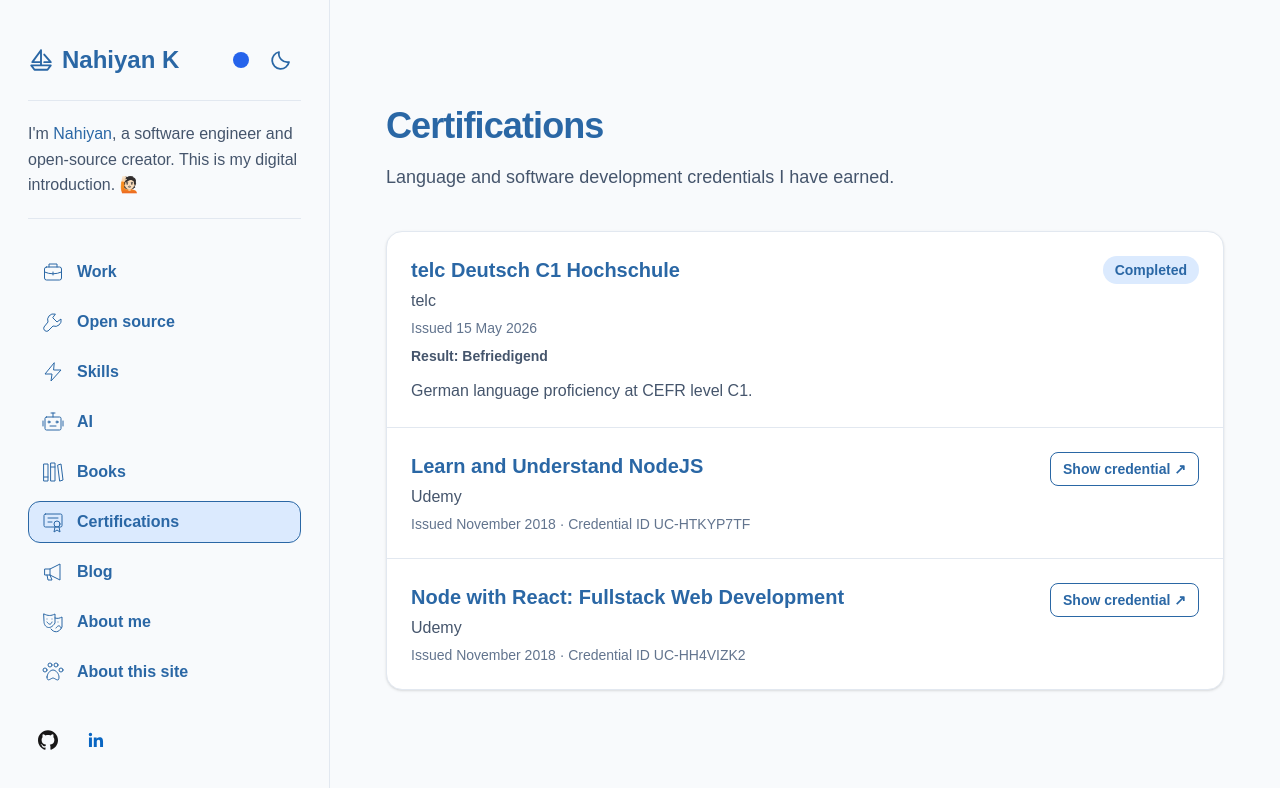
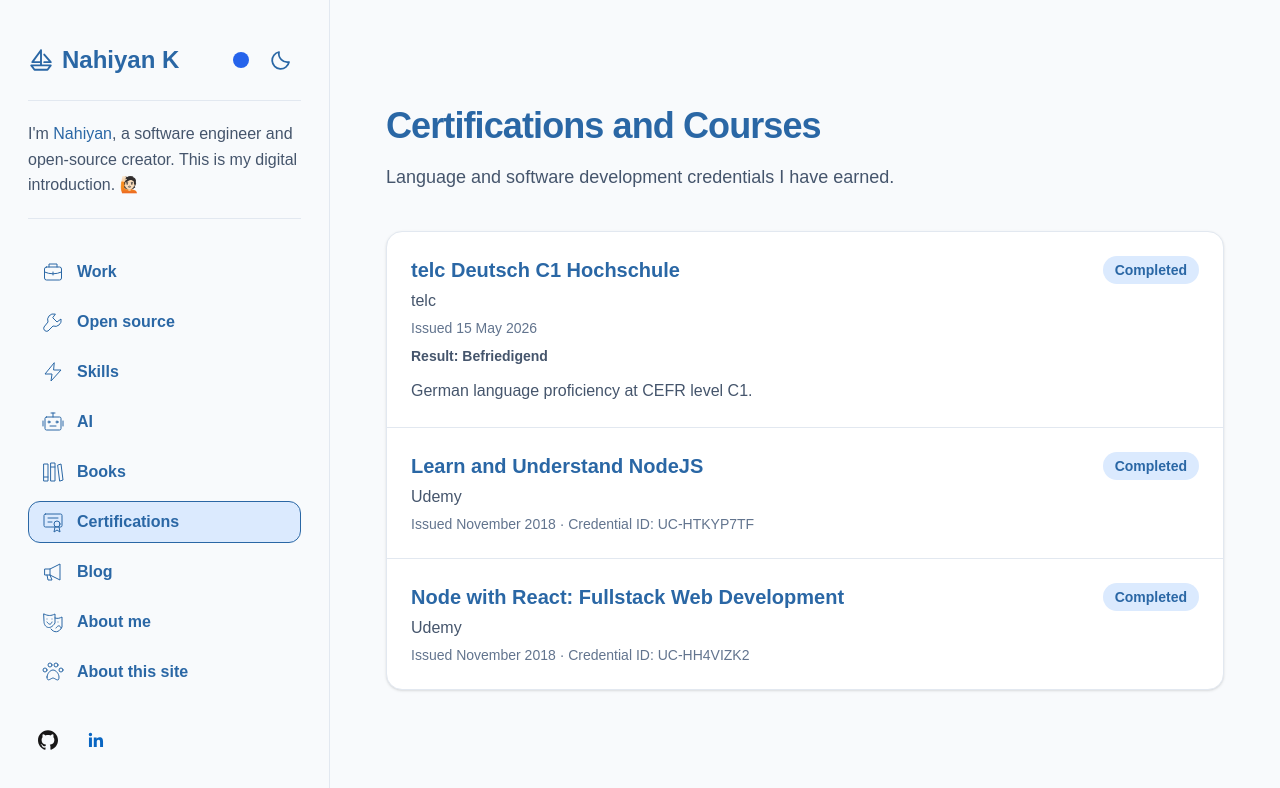
Before and after one commit to ayonious/oyon-portfolio, a Next.js app: page /certifications in a window 1280 px wide. Shown: the top 788 px of the page. Built offline with nearby package versions, Linux system fonts and the light colour scheme.

Commit message:
style: show certification IDs without links (#20)

```diff
--- a/app/certifications/page.tsx
+++ b/app/certifications/page.tsx
@@ -27,7 +27,7 @@ export default function CertificationsPage() {
               <p className="mt-1 text-sm text-slate-500 dark:text-slate-400">
                 Issued {certification.issued}
                 {certification.credentialId && (
-                  <> · Credential ID {certification.credentialId}</>
+                  <> · Credential ID: {certification.credentialId}</>
                 )}
               </p>
               {certification.result && (
@@ -43,20 +43,9 @@ export default function CertificationsPage() {
             </div>
 
             <div className="mt-4 shrink-0 sm:mt-0 sm:text-right">
-              {certification.credentialUrl ? (
-                <a
-                  href={certification.credentialUrl}
-                  target="_blank"
-                  rel="noreferrer"
-                  className="inline-flex rounded-lg border border-[var(--accent)] px-3 py-1.5 text-sm font-semibold no-underline hover:bg-[var(--accent-soft)]"
-                >
-                  {pageContent.certifications.credentialLabel}
-                </a>
-              ) : (
-                <span className="inline-flex rounded-full bg-[var(--accent-soft)] px-3 py-1 text-sm font-semibold text-[var(--accent)]">
-                  {pageContent.certifications.completedLabel}
-                </span>
-              )}
+              <span className="inline-flex rounded-full bg-[var(--accent-soft)] px-3 py-1 text-sm font-semibold text-[var(--accent)]">
+                {pageContent.certifications.completedLabel}
+              </span>
             </div>
           </article>
         ))}
--- a/config/certifications.ts
+++ b/config/certifications.ts
@@ -5,7 +5,6 @@ export type Certification = {
   description?: string;
   result?: string;
   credentialId?: string;
-  credentialUrl?: string;
 };
 
 export const certifications: Certification[] = [
@@ -21,13 +20,11 @@ export const certifications: Certification[] = [
     issuer: "Udemy",
     issued: "November 2018",
     credentialId: "UC-HTKYP7TF",
-    credentialUrl: "https://www.udemy.com/certificate/UC-HTKYP7TF/",
   },
   {
     name: "Node with React: Fullstack Web Development",
     issuer: "Udemy",
     issued: "November 2018",
     credentialId: "UC-HH4VIZK2",
-    credentialUrl: "https://www.udemy.com/certificate/UC-HH4VIZK2/",
   },
 ];
--- a/config/siteContent.ts
+++ b/config/siteContent.ts
@@ -157,10 +157,9 @@ export const pageContent = {
     otherTitle: "Other books",
   },
   certifications: {
-    title: "Certifications",
+    title: "Certifications and Courses",
     introduction:
       "Language and software development credentials I have earned.",
-    credentialLabel: "Show credential ↗",
     completedLabel: "Completed",
   },
   blog: {
```
Also changed, not shown: 1 other file (tests, documents, lock files or other folders).
